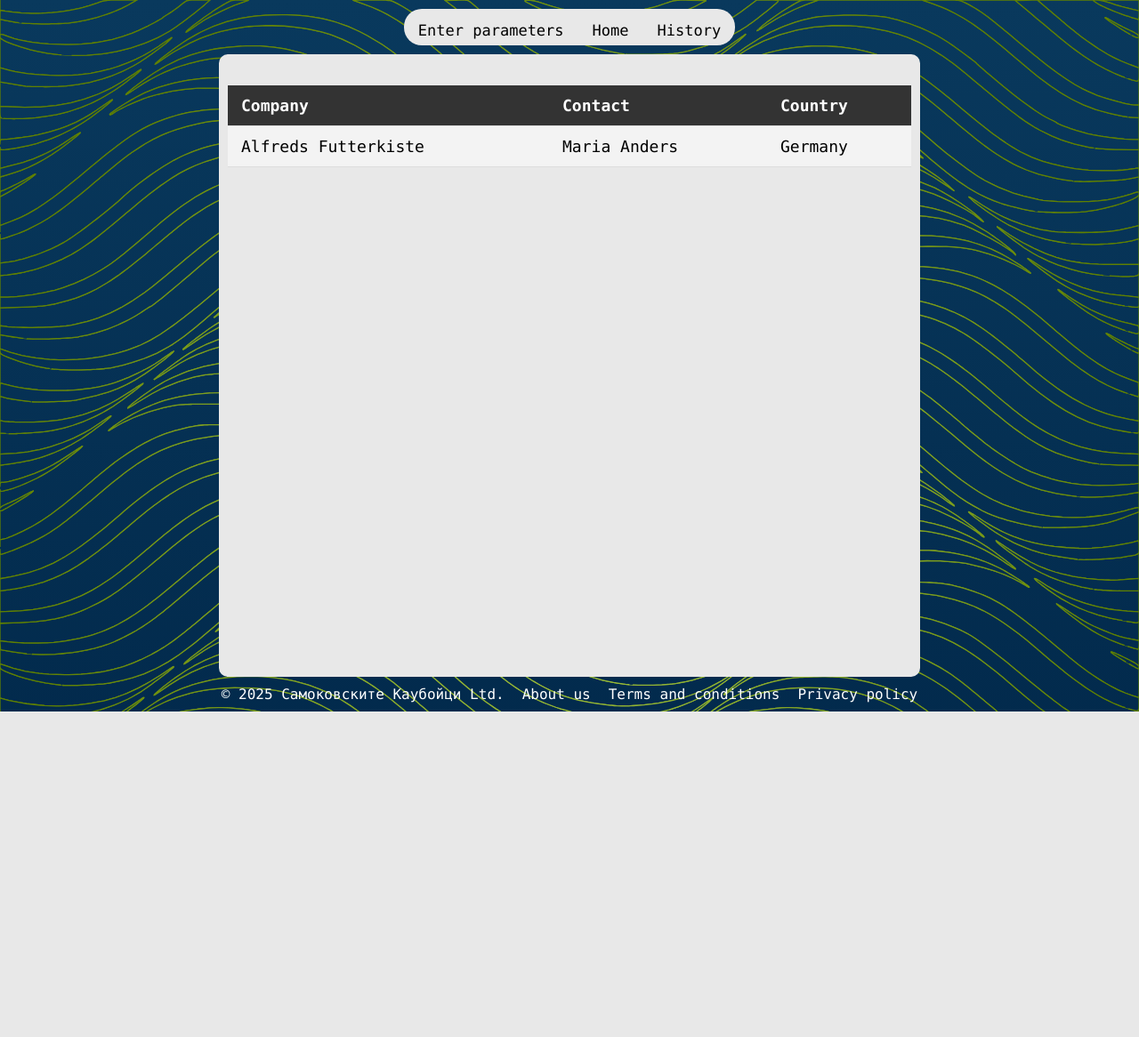
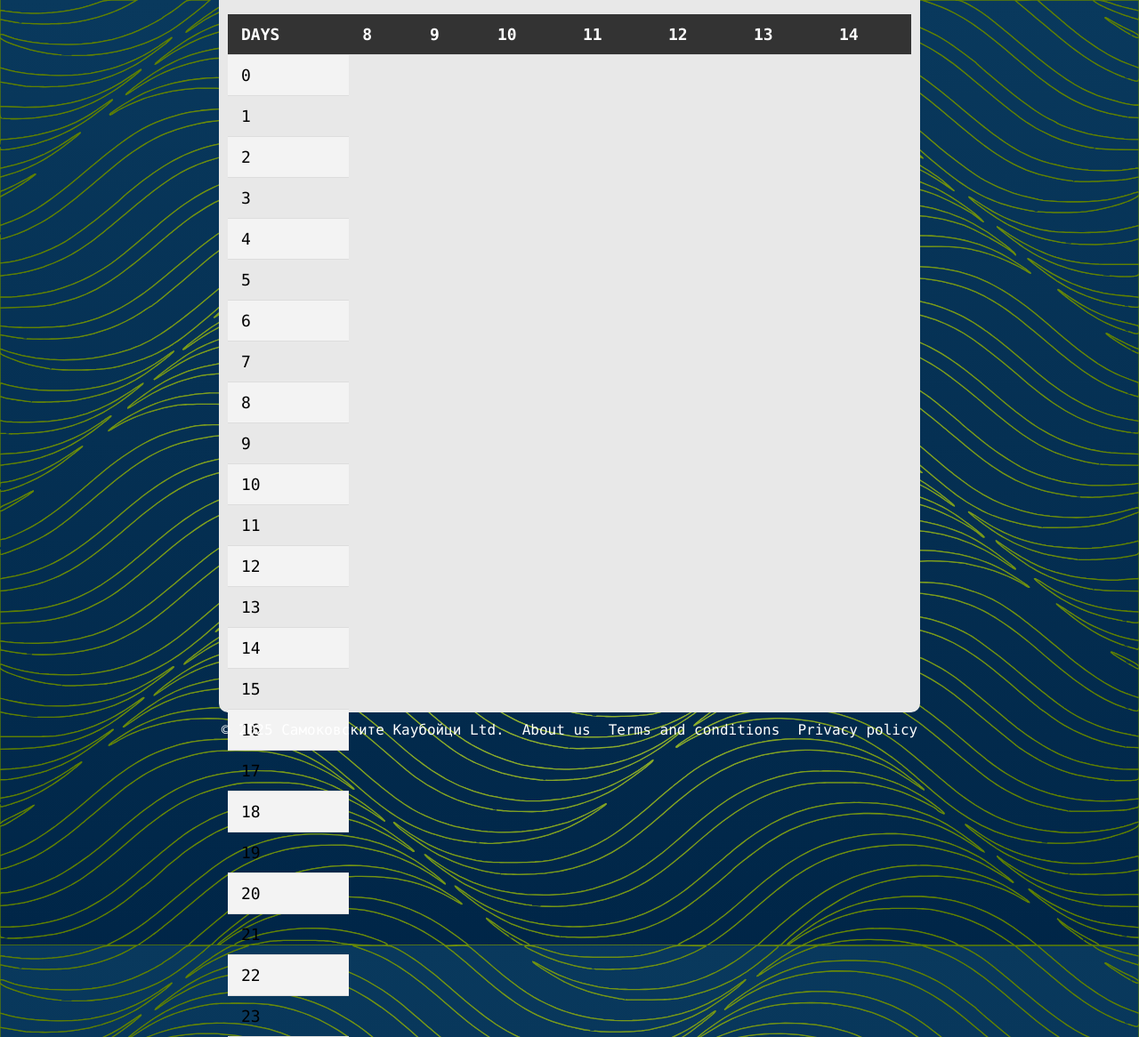
Before and after one commit to kaloyan-yanev/HackTuesXI, a Flask app: page /Table in a window 1280 px wide. Shown: the whole page at 89% size. Before the commit the page ends 800 px from the top, so only its background shows below. Run offline with Flask 3, Linux system fonts and the light colour scheme.

Commit message:
goshe mi kaza taka

```diff
--- a/app.py
+++ b/app.py
@@ -11,7 +11,7 @@ app = Flask(__name__)
 db = mysql.connector.connect(
     host = 'localhost',
     user = 'root',
-    password = 'gogo112008',
+    password = 'WhatTheFUCKIsMySQL420',
     database = 'login_info'
 )
 mycursor = db.cursor(buffered = True)
--- a/templates/Table.html
+++ b/templates/Table.html
@@ -1,6 +1,6 @@
 {% extends "base.html" %}
 
-{% block title %}Index{% endblock %}
+{% block title %}Table{% endblock %}
 
 {% block content %}
 <head>
@@ -9,14 +9,15 @@
 
     <table>
         <tr>
-          <th>Company</th>
-          <th>Contact</th>
-          <th>Country</th>
+          <th>DAYS</th>
+          {% for i in range(0, 7)%}
+          <th>{{i + 8}}</th>
+          {%endfor%}
         </tr>
+        {% for i in range(0, 24)%}
         <tr>
-          <td>Alfreds Futterkiste</td>
-          <td>Maria Anders</td>
-          <td>Germany</td>
+          <td>{{i}}</td>
         </tr>
+        {%endfor%}
       </table>
 {% endblock %}
```
